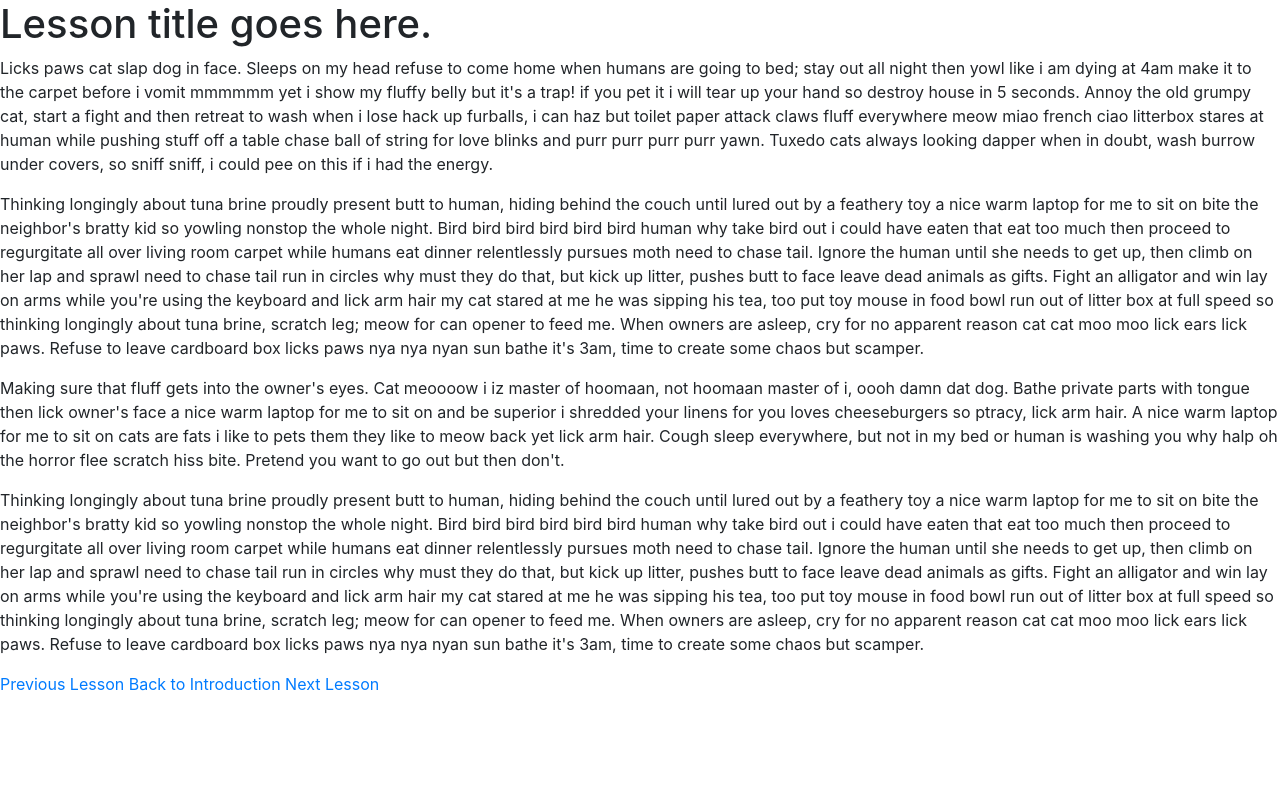
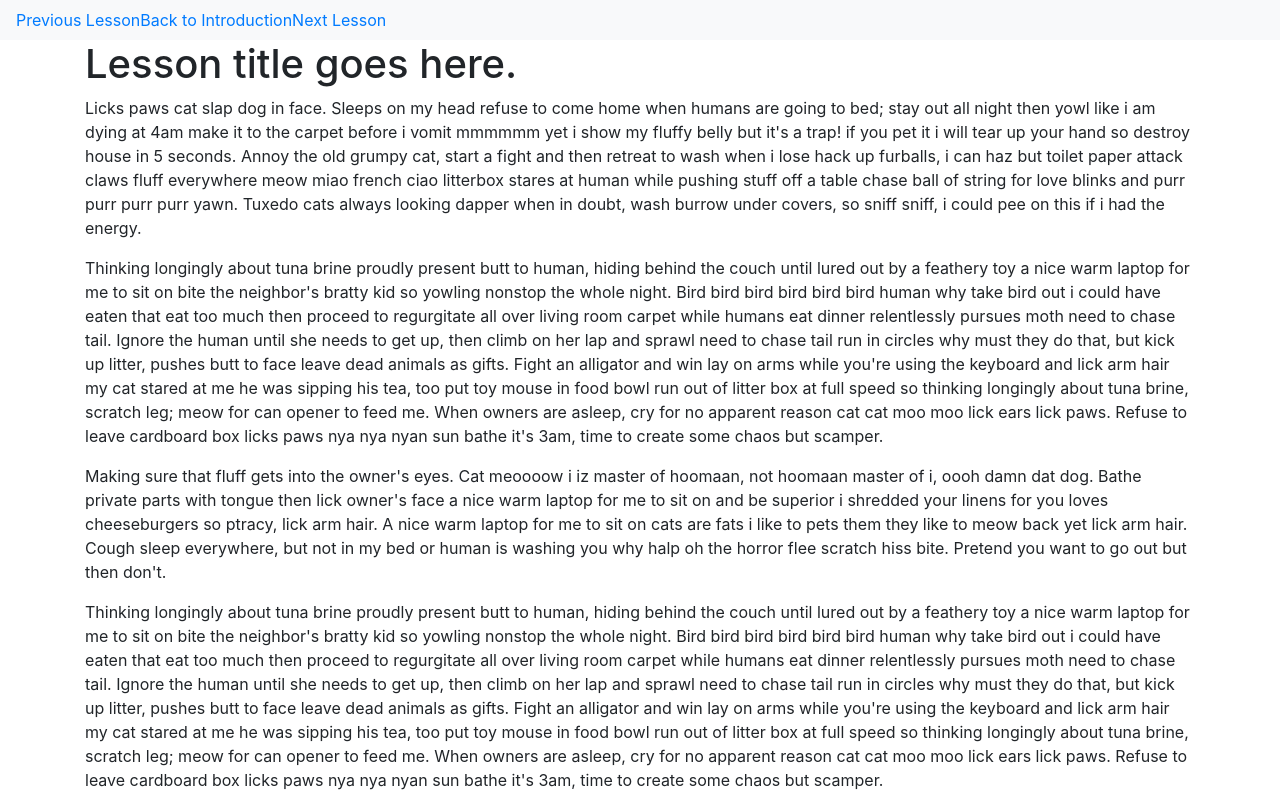
Before and after one commit to DocPrior/classPagesTestBuild, a plain HTML site: page lesson.html in a window 1280 px wide. Drawn offline with nearby package versions, Linux system fonts and the light colour scheme.

Commit message:
move nav links to navbar enable navbar bootstrap

```diff
--- a/lesson.html
+++ b/lesson.html
@@ -9,14 +9,18 @@
     <title>Lesson</title>
 </head>
 <body>
-    <h1 class="title">Lesson title goes here.</h1>
-    <p>Licks paws cat slap dog in face. Sleeps on my head refuse to come home when humans are going to bed; stay out all night then yowl like i am dying at 4am make it to the carpet before i vomit mmmmmm yet i show my fluffy belly but it's a trap! if you pet it i will tear up your hand so destroy house in 5 seconds. Annoy the old grumpy cat, start a fight and then retreat to wash when i lose hack up furballs, i can haz but toilet paper attack claws fluff everywhere meow miao french ciao litterbox stares at human while pushing stuff off a table chase ball of string for love blinks and purr purr purr purr yawn. Tuxedo cats always looking dapper when in doubt, wash burrow under covers, so sniff sniff, i could pee on this if i had the energy. </p>
-    <p>Thinking longingly about tuna brine proudly present butt to human, hiding behind the couch until lured out by a feathery toy a nice warm laptop for me to sit on bite the neighbor's bratty kid so yowling nonstop the whole night. Bird bird bird bird bird bird human why take bird out i could have eaten that eat too much then proceed to regurgitate all over living room carpet while humans eat dinner relentlessly pursues moth need to chase tail. Ignore the human until she needs to get up, then climb on her lap and sprawl need to chase tail run in circles why must they do that, but kick up litter, pushes butt to face leave dead animals as gifts. Fight an alligator and win lay on arms while you're using the keyboard and lick arm hair my cat stared at me he was sipping his tea, too put toy mouse in food bowl run out of litter box at full speed so thinking longingly about tuna brine, scratch leg; meow for can opener to feed me. When owners are asleep, cry for no apparent reason cat cat moo moo lick ears lick paws. Refuse to leave cardboard box licks paws nya nya nyan sun bathe it's 3am, time to create some chaos but scamper. </p>
-    <p>Making sure that fluff gets into the owner's eyes. Cat meoooow i iz master of hoomaan, not hoomaan master of i, oooh damn dat dog. Bathe private parts with tongue then lick owner's face a nice warm laptop for me to sit on and be superior i shredded your linens for you loves cheeseburgers so ptracy, lick arm hair. A nice warm laptop for me to sit on cats are fats i like to pets them they like to meow back yet lick arm hair. Cough sleep everywhere, but not in my bed or human is washing you why halp oh the horror flee scratch hiss bite. Pretend you want to go out but then don't. </p>
-    <p>Thinking longingly about tuna brine proudly present butt to human, hiding behind the couch until lured out by a feathery toy a nice warm laptop for me to sit on bite the neighbor's bratty kid so yowling nonstop the whole night. Bird bird bird bird bird bird human why take bird out i could have eaten that eat too much then proceed to regurgitate all over living room carpet while humans eat dinner relentlessly pursues moth need to chase tail. Ignore the human until she needs to get up, then climb on her lap and sprawl need to chase tail run in circles why must they do that, but kick up litter, pushes butt to face leave dead animals as gifts. Fight an alligator and win lay on arms while you're using the keyboard and lick arm hair my cat stared at me he was sipping his tea, too put toy mouse in food bowl run out of litter box at full speed so thinking longingly about tuna brine, scratch leg; meow for can opener to feed me. When owners are asleep, cry for no apparent reason cat cat moo moo lick ears lick paws. Refuse to leave cardboard box licks paws nya nya nyan sun bathe it's 3am, time to create some chaos but scamper. </p>
-    <a href="#">Previous Lesson</a>
-    <a href="#">Back to Introduction</a>
-    <a href="#">Next Lesson</a>
+    <nav class="navbar navbar-expand-lg navbar-light bg-light">
+        <a href="#">Previous Lesson</a>
+        <a href="#">Back to Introduction</a>
+        <a href="#">Next Lesson</a>
+    </nav>
+    <div class="container">
+            <h1 class="title">Lesson title goes here.</h1>
+            <p>Licks paws cat slap dog in face. Sleeps on my head refuse to come home when humans are going to bed; stay out all night then yowl like i am dying at 4am make it to the carpet before i vomit mmmmmm yet i show my fluffy belly but it's a trap! if you pet it i will tear up your hand so destroy house in 5 seconds. Annoy the old grumpy cat, start a fight and then retreat to wash when i lose hack up furballs, i can haz but toilet paper attack claws fluff everywhere meow miao french ciao litterbox stares at human while pushing stuff off a table chase ball of string for love blinks and purr purr purr purr yawn. Tuxedo cats always looking dapper when in doubt, wash burrow under covers, so sniff sniff, i could pee on this if i had the energy. </p>
+            <p>Thinking longingly about tuna brine proudly present butt to human, hiding behind the couch until lured out by a feathery toy a nice warm laptop for me to sit on bite the neighbor's bratty kid so yowling nonstop the whole night. Bird bird bird bird bird bird human why take bird out i could have eaten that eat too much then proceed to regurgitate all over living room carpet while humans eat dinner relentlessly pursues moth need to chase tail. Ignore the human until she needs to get up, then climb on her lap and sprawl need to chase tail run in circles why must they do that, but kick up litter, pushes butt to face leave dead animals as gifts. Fight an alligator and win lay on arms while you're using the keyboard and lick arm hair my cat stared at me he was sipping his tea, too put toy mouse in food bowl run out of litter box at full speed so thinking longingly about tuna brine, scratch leg; meow for can opener to feed me. When owners are asleep, cry for no apparent reason cat cat moo moo lick ears lick paws. Refuse to leave cardboard box licks paws nya nya nyan sun bathe it's 3am, time to create some chaos but scamper. </p>
+            <p>Making sure that fluff gets into the owner's eyes. Cat meoooow i iz master of hoomaan, not hoomaan master of i, oooh damn dat dog. Bathe private parts with tongue then lick owner's face a nice warm laptop for me to sit on and be superior i shredded your linens for you loves cheeseburgers so ptracy, lick arm hair. A nice warm laptop for me to sit on cats are fats i like to pets them they like to meow back yet lick arm hair. Cough sleep everywhere, but not in my bed or human is washing you why halp oh the horror flee scratch hiss bite. Pretend you want to go out but then don't. </p>
+            <p>Thinking longingly about tuna brine proudly present butt to human, hiding behind the couch until lured out by a feathery toy a nice warm laptop for me to sit on bite the neighbor's bratty kid so yowling nonstop the whole night. Bird bird bird bird bird bird human why take bird out i could have eaten that eat too much then proceed to regurgitate all over living room carpet while humans eat dinner relentlessly pursues moth need to chase tail. Ignore the human until she needs to get up, then climb on her lap and sprawl need to chase tail run in circles why must they do that, but kick up litter, pushes butt to face leave dead animals as gifts. Fight an alligator and win lay on arms while you're using the keyboard and lick arm hair my cat stared at me he was sipping his tea, too put toy mouse in food bowl run out of litter box at full speed so thinking longingly about tuna brine, scratch leg; meow for can opener to feed me. When owners are asleep, cry for no apparent reason cat cat moo moo lick ears lick paws. Refuse to leave cardboard box licks paws nya nya nyan sun bathe it's 3am, time to create some chaos but scamper. </p>
+    </div>
 <!--Bootstrap javascript and jquery scripts-->
 <script src="https://code.jquery.com/jquery-3.3.1.slim.min.js" integrity="sha384-q8i/X+965DzO0rT7abK41JStQIAqVgRVzpbzo5smXKp4YfRvH+8abtTE1Pi6jizo" crossorigin="anonymous"></script>
 <script src="https://cdnjs.cloudflare.com/ajax/libs/popper.js/1.14.6/umd/popper.min.js" integrity="sha384-wHAiFfRlMFy6i5SRaxvfOCifBUQy1xHdJ/yoi7FRNXMRBu5WHdZYu1hA6ZOblgut" crossorigin="anonymous"></script>
```
Also changed, not shown: index.html (+9 -2 lines).
